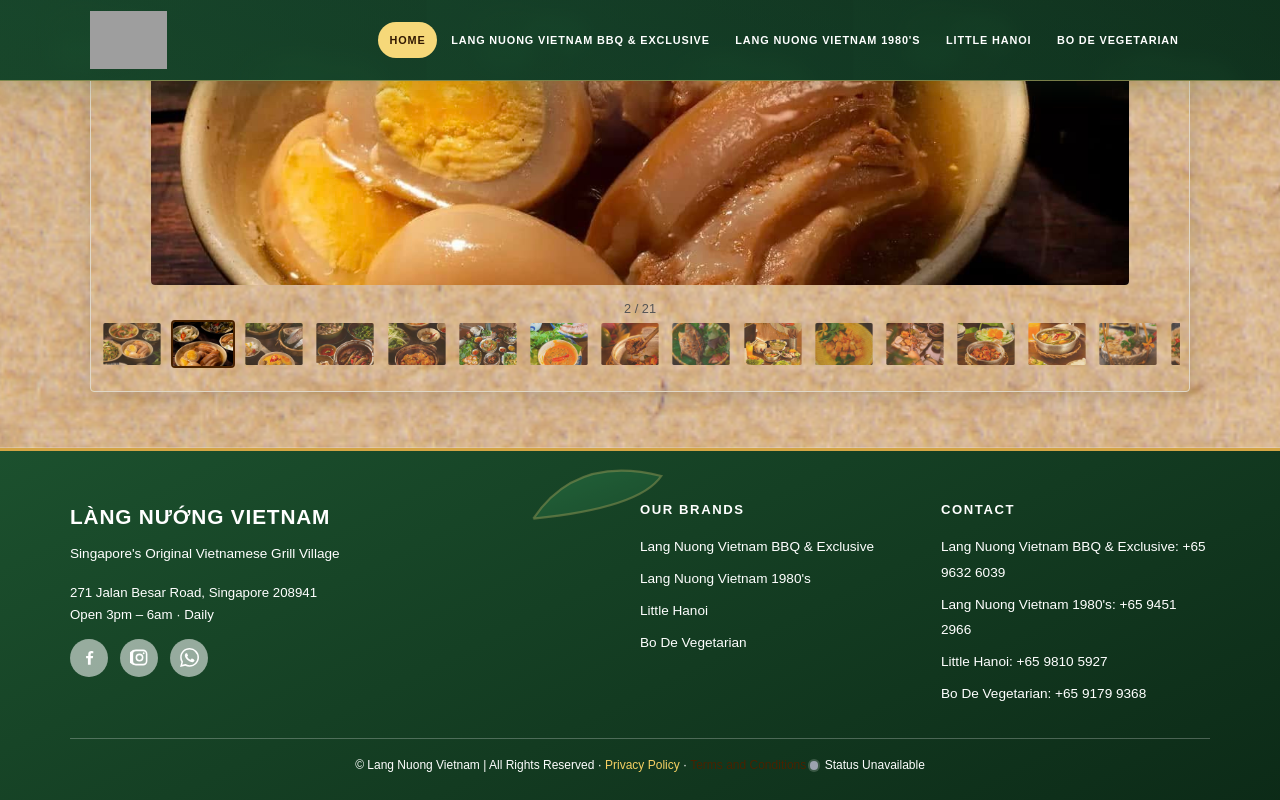
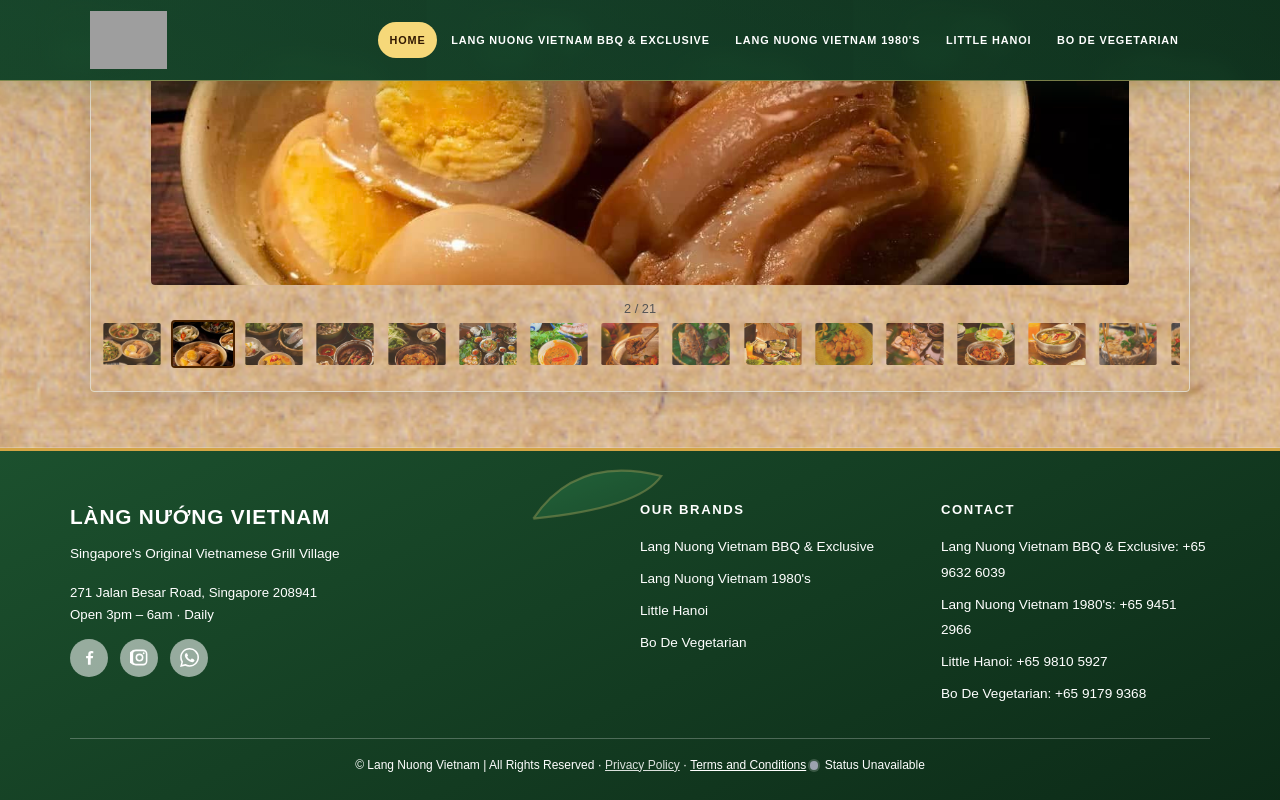
Before and after one commit to DefinitelyAndrew/langnuong-website, a plain HTML site: page index.html in a window 1280 px wide. In both pictures the pointer is over the link "Privacy Policy". Shown: the part 2606-3406 px from the top of the page. Drawn offline with Linux system fonts and the light colour scheme; no server answers; grey boxes are pictures that could not be loaded; a web font is replaced by a local one.

Commit message:
Make footer policy links white
Keep the Privacy Policy and Terms links readable against the footer background.

🤖 Generated with Codebuff
Co-Authored-By: Codebuff <noreply@codebuff.com>

```diff
--- a/style.css
+++ b/style.css
@@ -1376,6 +1376,17 @@ img {
   text-align: center;
 }
 
+.footer-bottom a:not(.site-status-link) {
+  color: #FFFFFF;
+  text-decoration: underline;
+}
+
+.footer-bottom a:not(.site-status-link):hover,
+.footer-bottom a:not(.site-status-link):focus-visible {
+  color: #FFFFFF;
+  opacity: .85;
+}
+
 .site-status-wrap {
   display: inline-block;
 }
```
